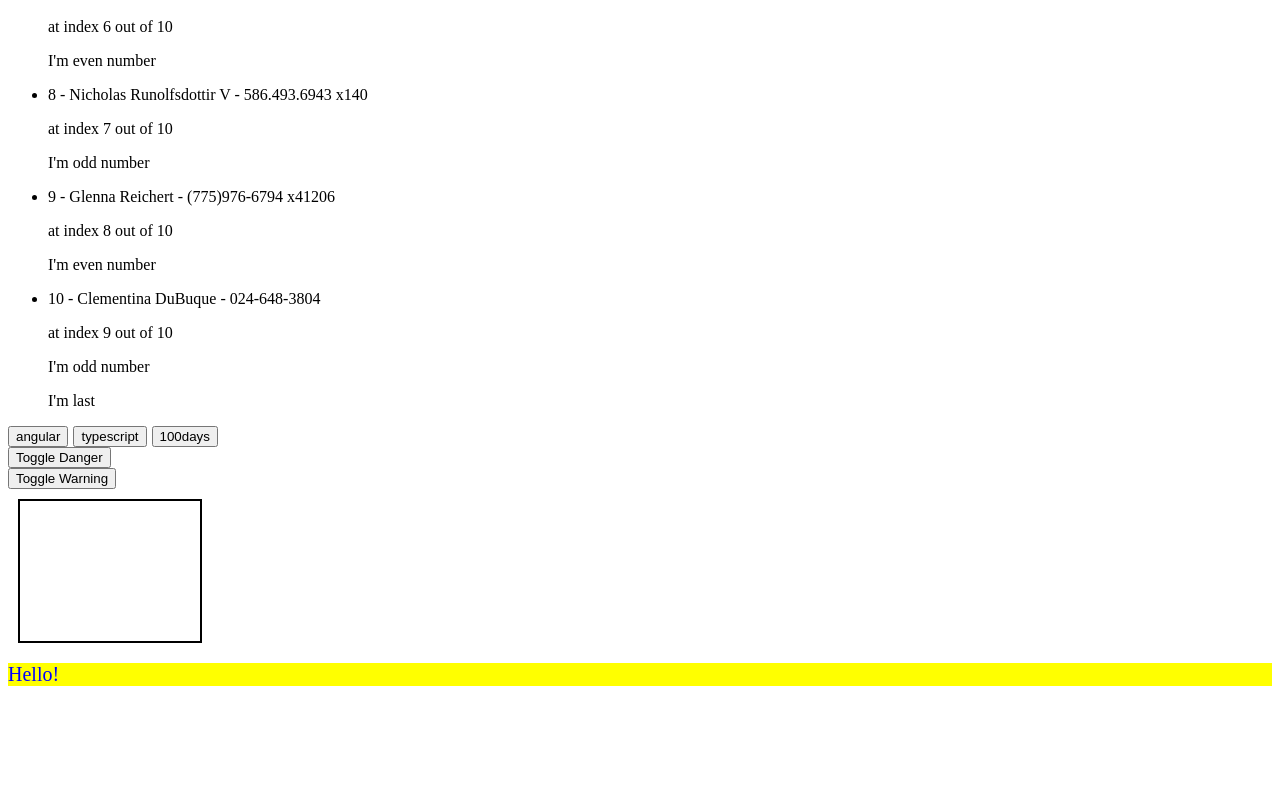
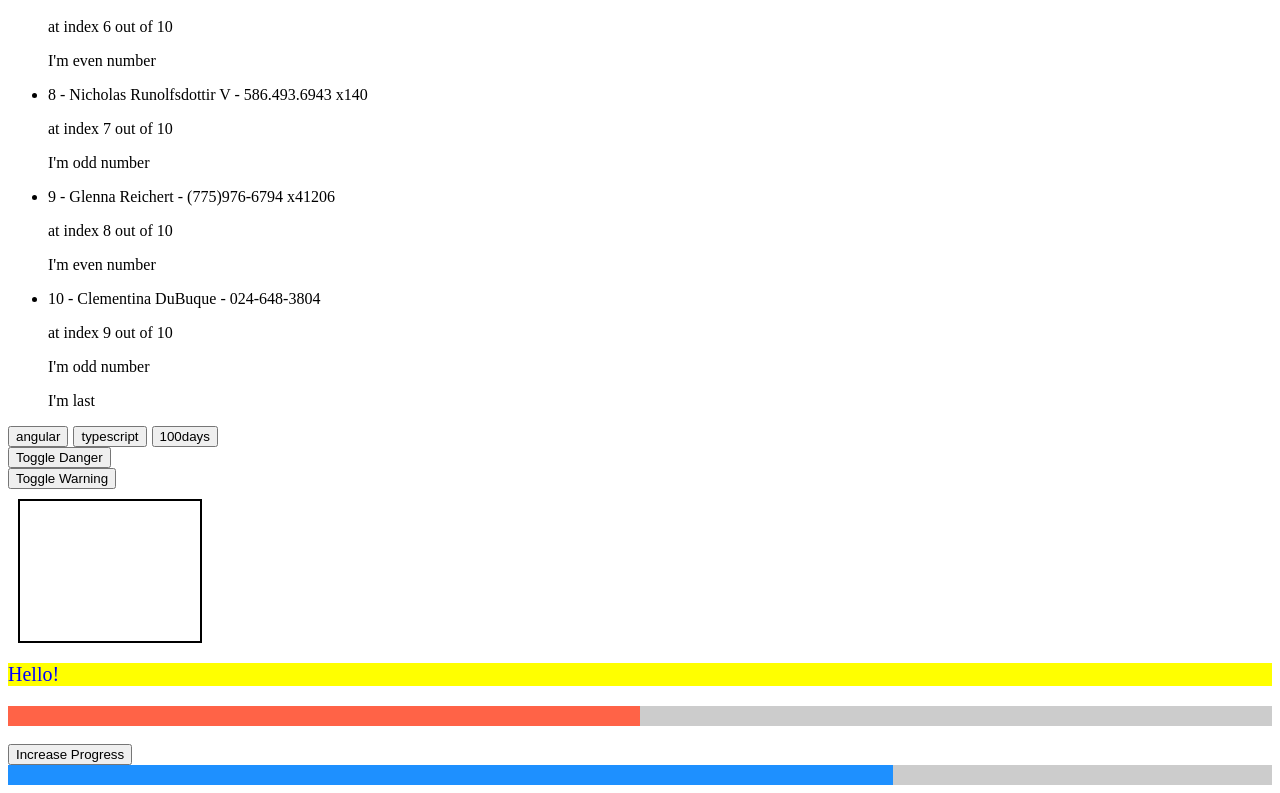
Before and after one commit to Ducphat12345/angular-100days, an Angular app: page / in a window 1280 px wide. Shown: the part 913-1706 px from the top of the page. Before the commit the page ends 1619 px from the top, so only its background shows below. Built offline with nearby package versions, Linux system fonts and the light colour scheme.

Commit message:
@input-binding-angular

```diff
--- a/src/app/app.component.html
+++ b/src/app/app.component.html
@@ -1 +1,5 @@
 <app-hello></app-hello>
+<progress-bar></progress-bar>
+<br>
+<button (click)="currentProgress = currentProgress + 1">Increase Progress</button>
+<progress-bar [progress]="currentProgress" [progressColor]="'dodgerblue'"></progress-bar>
--- a/src/app/app.component.ts
+++ b/src/app/app.component.ts
@@ -7,4 +7,5 @@ import { Component } from '@angular/core';
 })
 export class AppComponent {
   title = 'angular100day';
+  currentProgress = 70;
 }
--- a/src/app/app.module.ts
+++ b/src/app/app.module.ts
@@ -4,11 +4,13 @@ import { BrowserModule } from '@angular/platform-browser';
 import { AppComponent } from './app.component';
 import { HelloComponent } from 'src/hello/hello.component';
 import { FormsModule } from '@angular/forms';
+import { ProgressBarComponent } from 'src/progress-bar/progress-bar.component';
 
 @NgModule({
   declarations: [
     AppComponent,
-    HelloComponent
+    HelloComponent,
+    ProgressBarComponent
   ],
   imports: [
     BrowserModule,
--- /dev/null
+++ b/src/progress-bar/progress-bar.component.css
@@ -0,0 +1,7 @@
+.progress-bar-container,
+.progress{
+    height: 20px;
+}
+.progress-bar-container{
+    width: 100%;
+}
--- /dev/null
+++ b/src/progress-bar/progress-bar.component.html
@@ -0,0 +1,3 @@
+<div class="progress-bar-container" [style.backgroundColor]="backgroundColor">
+    <div class="progress" [style]="{backgroundColor: progressColor, width: progress + '%'}"></div>
+</div>
```
Also changed, not shown: src/progress-bar/progress-bar.component.ts (added, +12 -0 lines).
